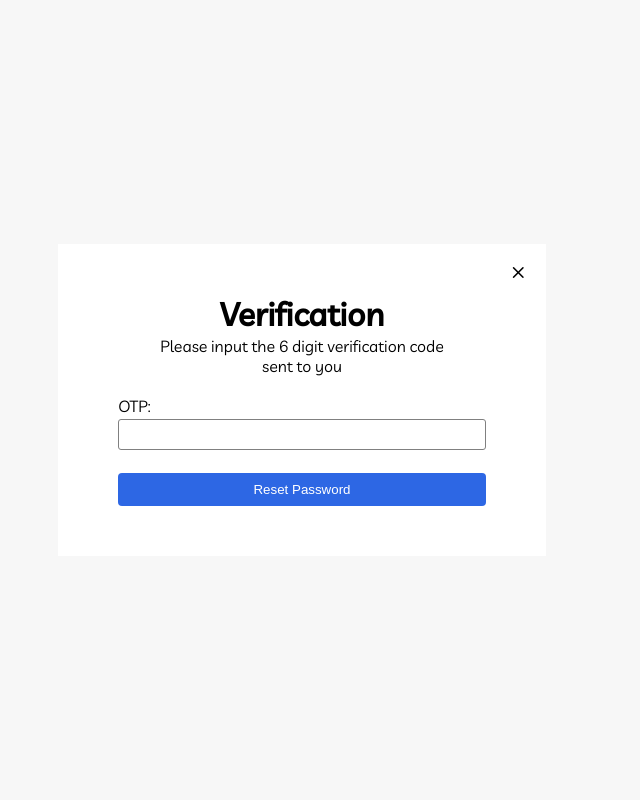
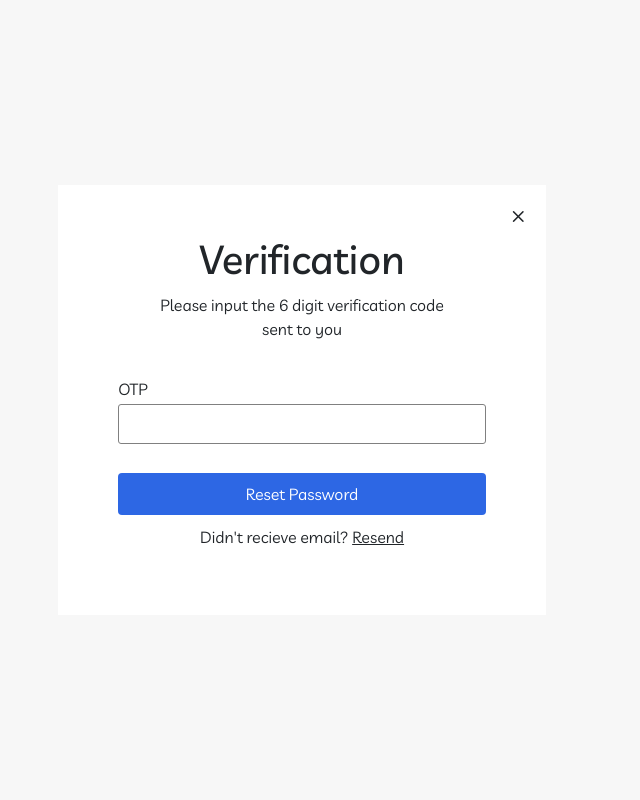
Before and after one commit to Ikecruz/ThriftFashion, a Flask app: page /auth/verify in a window 1280 px wide. Shown: the whole page, without its empty margins (338-978 px from the left). Run offline with Flask 2, Linux system fonts and the light colour scheme; the visitor is signed in with stand-in values (Sample User, id 1); some libraries are stand-ins or nearby versions.

Commit message:
user verify

```diff
--- a/src/config.py
+++ b/src/config.py
@@ -15,6 +15,8 @@
 # Turn off the Flask-SQLAlchemy event system and warning
 SQLALCHEMY_TRACK_MODIFICATIONS = False
 
+TESTING = False
+
 MAIL_SERVER = "mail.diagnosisabc.com"
 
 MAIL_PORT = 587
@@ -25,4 +27,4 @@
 
 MAIL_USE_TLS = False
 
-MAIL_USE_SSL = True
+MAIL_USE_SSL = False
--- a/src/controllers/auth_controller.py
+++ b/src/controllers/auth_controller.py
@@ -1,13 +1,11 @@
 from flask import redirect, request, render_template, session, jsonify
-from services.auth_services import emailExists, register_logic, usernameExists
+from services.auth_services import emailExists, register_logic, resendToken, usernameExists, verify_logic
 
 def index():
     return redirect('/')
 
 def register():
     msg = ""
-    if request.method == "GET":
-        return render_template('register.html')
 
     if request.method == "POST":
 
@@ -15,20 +13,50 @@
 
         if (body('email') == "" or body('name') == "" or body('password') == "" or body('username') == "" ):
             msg = "All fields are required"
+            return jsonify({ 'status': "error", 'message': msg })
 
         elif (emailExists(body('email'))):
             msg = "Email already registered"
+            return jsonify({ 'status': "error", 'message': msg })
 
         elif (usernameExists(body('username'))):
             msg = "Username already in use"
+            return jsonify({ 'status': "error", 'message': msg })
 
         else:
             if(register_logic(body)) :
-                session['email'] = body('email')
+                session['temp_email'] = body('email')
                 return jsonify({ 'status': "success" })
 
-    return jsonify({ 'status': "error", 'message': msg })
+    return render_template('register.html')
 
 def verify():
-    if request.method == "GET":
-        return render_template('verify.html')
+    if 'temp_email' in session:
+        email = session['temp_email']
+
+        if request.method == "POST":
+            body = request.form.get
+
+            if (body('vcode') == ""):
+                msg = "All fields are required"
+                jsonify({'status': "success", 'message': msg})
+
+            else:
+                if verify_logic(email, body('vcode')):
+                    session.pop("temp-email", None)
+                    return jsonify({ 'status': "success", 'message': "verified" })
+        else:
+            return render_template('verify.html')
+    else :
+        return redirect("/")
+
+def resendOTP():
+
+    if 'temp_email' in session:
+
+        email = session['temp_email']
+
+        if(resendToken(email)):
+            return jsonify({ 'status': "success"})
+
+    return jsonify({ 'status': "error" })
--- a/src/models/user_model.py
+++ b/src/models/user_model.py
@@ -21,3 +21,7 @@
     def insert(self):
         db.session.add(self)
         db.session.commit()
+
+    def update(self):
+        db.session.merge(self)
+        db.session.commit()
--- a/src/routes/auth_bp.py
+++ b/src/routes/auth_bp.py
@@ -1,8 +1,9 @@
 from flask import Blueprint
-from controllers.auth_controller import index, register , verify
+from controllers.auth_controller import index, register, resendOTP , verify
 
 authBlueprint = Blueprint('authBlueprint', __name__)
 
 authBlueprint.route('/', methods=['GET'])(index)
 authBlueprint.route('/register', methods=['GET','POST'])(register)
 authBlueprint.route('/verify', methods=['GET','POST'])(verify)
+authBlueprint.route('/resend-token', methods=['GET','POST'])(resendOTP)
--- a/src/services/email_services.py
+++ b/src/services/email_services.py
@@ -3,7 +3,7 @@
 def sendEmail(header, reciever, body):
     from app import mail
 
-    msg = Message(header, sender="dracoglocky@gmail.com", recipients=[reciever])
+    msg = Message(header, sender="admin@diagnosisabc.com", recipients=[reciever])
     msg.body = body
     try:
         mail.send(msg)
--- a/src/static/Stylesheet/register.css
+++ b/src/static/Stylesheet/register.css
@@ -82,6 +82,9 @@
 .input-wrapper input{
     outline: none;
 }
+.input-wrapper input.error{
+    border: 1px solid red;
+}
 .input-wrapper input:focus{
     border: 1px solid #2D67E4;
 }
@@ -92,6 +95,9 @@
     border: none;
     padding: 9px 10px;
     border-radius: 4px;
+}
+form button.loading{
+    opacity: 0.5;
 }
 form button:hover{
     cursor: pointer;
--- a/src/static/Stylesheet/verify.css
+++ b/src/static/Stylesheet/verify.css
@@ -2,7 +2,7 @@
     margin: 0;
     padding: 0;
 }
-.container{
+.mycontainer{
     height: 100vh;
     width: 100vw;
     display: flex;
@@ -61,7 +61,7 @@
 form{
     display: flex;
     flex-direction: column;
-    row-gap: 20px;
+    row-gap: 10px;
 }
 .form-wrapper{
     display: flex;
@@ -120,10 +120,6 @@
     color: white;
     transition: 500ms;
 }
-
-
-
-
 
 
 
@@ -188,3 +184,18 @@
         padding: 50px 20px;
     }
 }
+
+.resend_p_tag{
+    text-align: center;
+}
+
+.resend_p_tag >span.underline{
+    text-decoration: underline;
+    cursor: pointer;
+}
+
+.redirect_url{
+    text-decoration: underline;
+    font-size: 1em;
+    color: gray;
+}
--- a/src/templates/verify.html
+++ b/src/templates/verify.html
@@ -7,31 +7,119 @@
     <title>verification</title>
     <link rel="stylesheet" href="https://fonts.googleapis.com/css2?family=Material+Symbols+Outlined:opsz,wght,FILL,GRAD@20..48,100..700,0..1,-50..200" />
     <link rel="stylesheet" href="https://cdn.jsdelivr.net/npm/bootstrap-icons@1.9.1/font/bootstrap-icons.css">
-    <link rel="stylesheet" href="Stylesheet/verify.css">
+    <link rel="stylesheet" href="{{url_for('static', filename='Stylesheet/verify.css')}}">
     <link rel="preconnect" href="https://fonts.googleapis.com">
     <link rel="preconnect" href="https://fonts.gstatic.com" crossorigin>
     <link href="https://fonts.googleapis.com/css2?family=Livvic:wght@100;200;300;400;500&display=swap" rel="stylesheet">
+    <link href="https://cdn.jsdelivr.net/npm/bootstrap@5.0.2/dist/css/bootstrap.min.css" rel="stylesheet" integrity="sha384-EVSTQN3/azprG1Anm3QDgpJLIm9Nao0Yz1ztcQTwFspd3yD65VohhpuuCOmLASjC" crossorigin="anonymous">
 </head>
 <body>
-    <div class="container">
+    <div class="mycontainer">
         <div class="wrapper">
             <i class="bi bi-x"></i>
             <div class="register-information">
                 <h1>Verification</h1>
                 <p>Please input the 6 digit verification code sent to you</p>
             </div>
-            <form action="" method="get">
+            <div class="alert alert-dismissible fade show w-100 mb-1" role="alert" id="info_box">
+                <strong> </strong> <span></span>
+                <button type="button" class="btn-close" data-bs-dismiss="alert" aria-label="Close"></button>
+            </div>
+            <form id="form">
                 <div class="form-wrapper">
                     <div class="input-wrapper">
-                        <label for="vcode">OTP:</label>
+                        <label for="vcode">OTP</label>
                         <input type="text" name="vcode" id="vcode">
                         <p id="message"></p>
                     </div>
                 </div>
                 <button>Reset Password</button>
+                <p class="resend_p_tag" id="resend_btn">Didn't recieve email? <span class="underline">Resend</span></p>
             </form>
         </div>
     </div>
     <!-- <i class="bi bi-x"></i> -->
+    <script src="https://cdnjs.cloudflare.com/ajax/libs/jquery/3.2.1/jquery.min.js"></script>
+    <script src="https://cdn.jsdelivr.net/npm/bootstrap@5.0.2/dist/js/bootstrap.bundle.min.js" integrity="sha384-MrcW6ZMFYlzcLA8Nl+NtUVF0sA7MsXsP1UyJoMp4YLEuNSfAP+JcXn/tWtIaxVXM" crossorigin="anonymous"></script>
+
+    <script>
+        $(document).ready(() => {
+            $("#info_box").hide()
+
+            function resend(){
+                $.ajax({
+                    type: "POST",
+                    url: "/auth/resend-token"
+                })
+                .done( (res) => {
+                    if (res.status === "success"){
+                        $("#info_box").show()
+                        $("#info_box").addClass("alert-success")
+                        $("#info_box > strong").text("Success")
+                        $("#info_box > span").text("Token sent successfully")
+                    }
+                    else{
+                        $("#info_box").show()
+                        $("#info_box").addClass("alert-danger")
+                        $("#info_box > strong").text("Error")
+                        $("#info_box > span").text("An error occurred")
+                    }
+                })
+                .fail( (e) => console.log(e))
+            }
+
+            $("#resend_btn > span").click(() => {
+                let timer = 60
+
+                resend()
+
+                $("#resend_btn span").removeClass("underline")
+                $("#resend_btn > span").text(timer);
+
+                let interval = setInterval(() => {
+                    timer = timer - 1
+                    if (timer == 0){
+                        clearInterval(interval)
+                        $("#resend_btn > span").text("Resend");
+                        $("#resend_btn span").addClass("underline")
+                        return
+                    }
+
+                    $("#resend_btn > span").text(timer);
+                }, 1000)
+
+            })
+
+            $("#form").submit((e) => {
+                e.preventDefault()
+
+                let code = $("#vcode")
+
+                $.ajax({
+                    type: "POST",
+                    url: "/auth/verify"
+                })
+                .done( (res) => {
+                    if (res.status === "success"){
+                        $("#info_box").show()
+                        $("#info_box").addClass("alert-success")
+                        $("#info_box > strong").text("Success")
+                        $("#info_box > span").html("Email verified...<a href='/auth/register' class='redirect_url'>Log In</a>")
+
+                        setTimeout(() => {
+                            window.location.replace("/auth/register")
+                        }, [5000])
+                    }
+                    else{
+                        $("#info_box").show()
+                        $("#info_box").addClass("alert-danger")
+                        $("#info_box > strong").text("Error")
+                        $("#info_box > span").text("An error occurred")
+                    }
+                })
+                .fail( (e) => console.log(e))
+            })
+        })
+    </script>
 </body>
 </html>
```
Also changed, not shown: src/requirement.txt (deleted, +0 -14 lines), src/services/auth_services.py (+56 -0 lines), src/templates/register.html (+16 -4 lines).
